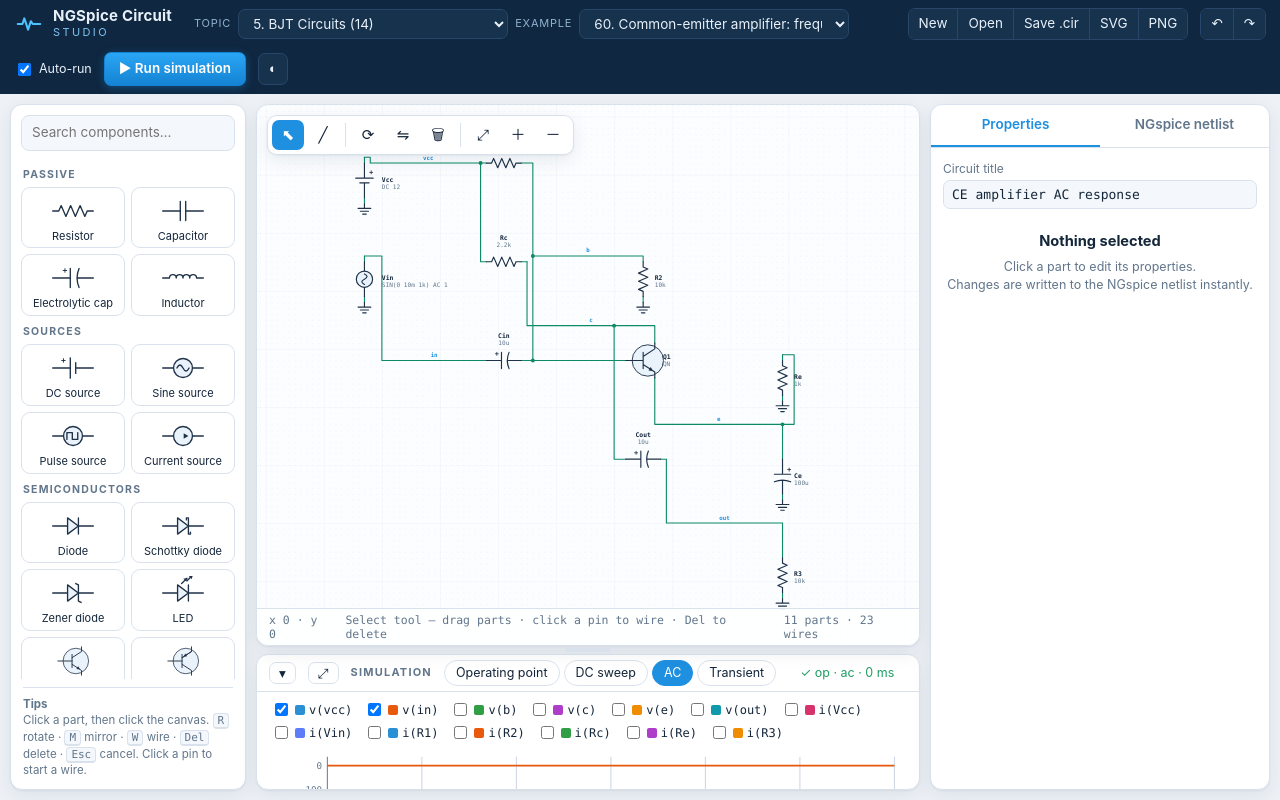
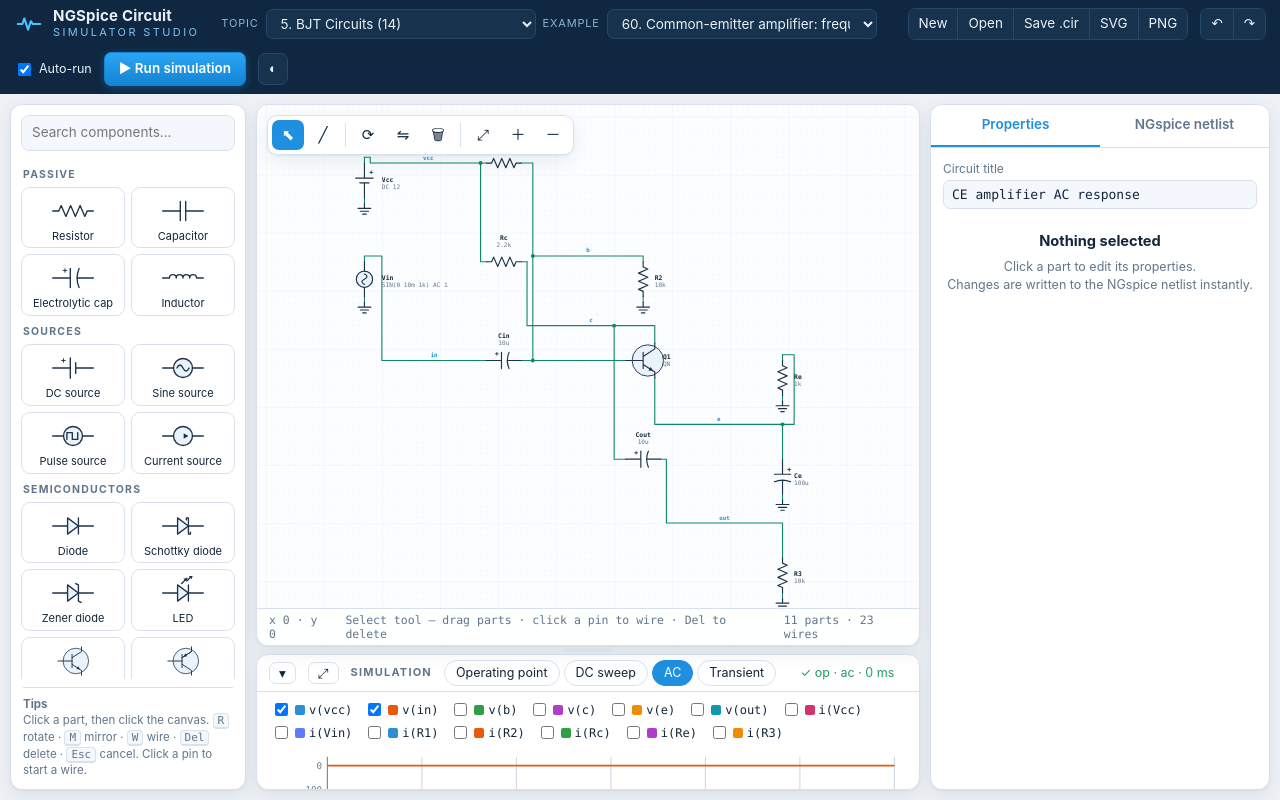
Before and after one commit to AnisurRahmanJU/NGSpice-Circuit, a plain HTML site: page index.html in a window 1280 px wide. Drawn offline with Linux system fonts and the light colour scheme.

Commit message:
Update index.html

```diff
--- a/index.html
+++ b/index.html
@@ -9,7 +9,7 @@
 <body>
 <header class="top">
   <div class="brand"><svg viewBox="0 0 32 32" width="30" height="30" aria-hidden="true"><rect width="32" height="32" rx="8" fill="#0f2740"/><path d="M4 16h5l2-6 4 12 3-9 2 3h8" fill="none" stroke="#4cc3ff" stroke-width="2.2" stroke-linecap="round" stroke-linejoin="round"/></svg>
-    <div><b>NGSpice Circuit</b><span>Studio</span></div></div>
+    <div><b>NGSpice Circuit</b><span> Simulator Studio</span></div></div>
   <div class="ex"><label for="topic">Topic</label><select id="topic"></select><label for="exsel">Example</label><select id="exsel"></select></div>
   <span class="sp"></span>
   <div class="grp"><button id="bNew" title="New schematic">New</button><button id="bOpen" title="Open a .cir netlist">Open</button><button id="bCir" title="Save netlist (.cir)">Save .cir</button><button id="bSvg" title="Export schematic as SVG">SVG</button><button id="bPng" title="Export schematic as PNG">PNG</button></div>
```
